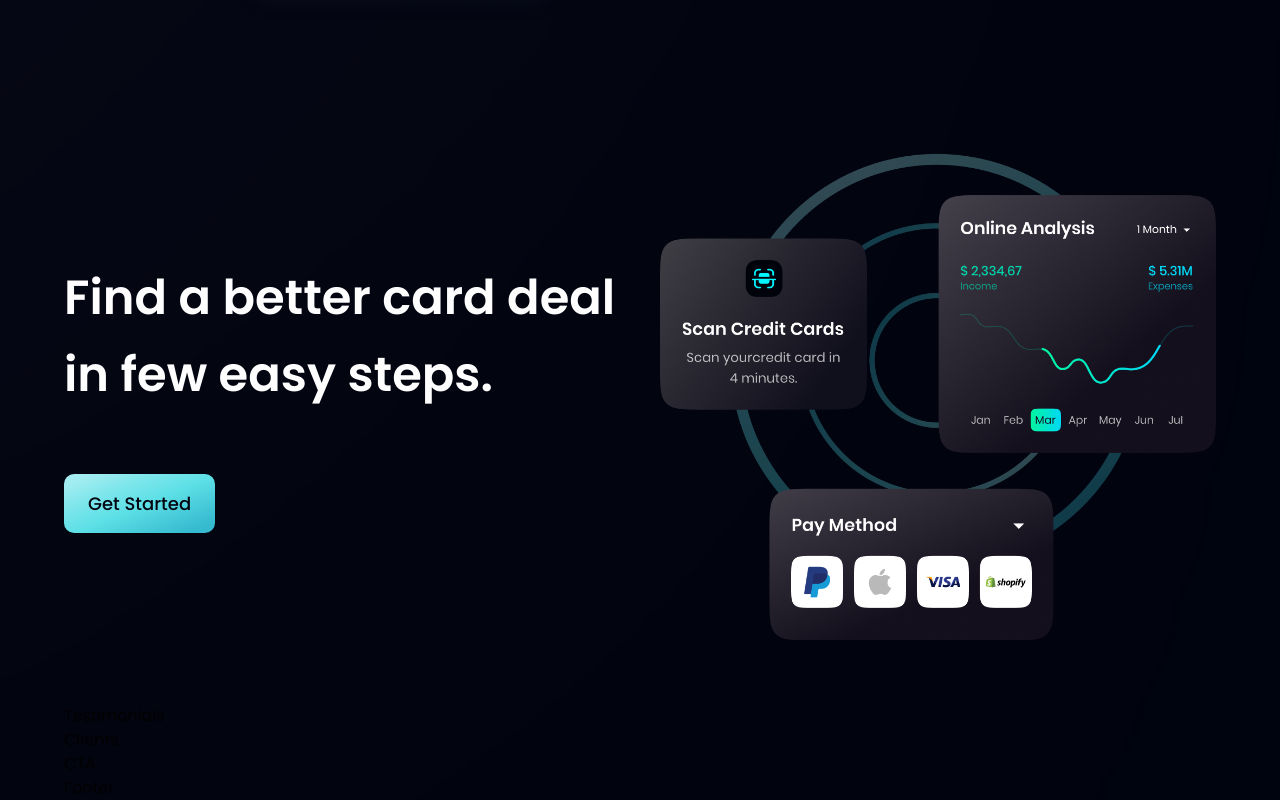
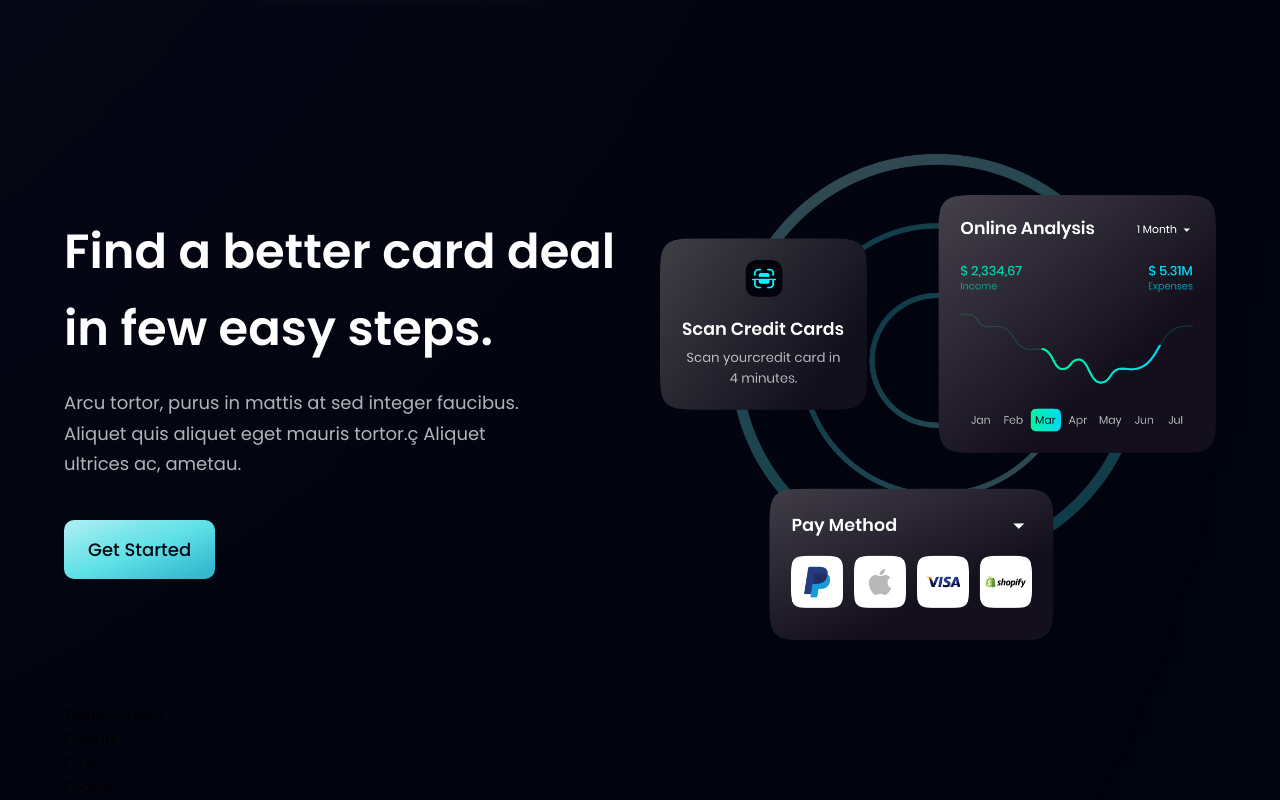
Before and after one commit to Ehtesham-Zahid/modern-bank-app, a React (Vite) app: page / in a window 1280 px wide. Shown: the part 2063-2863 px from the top of the page. Built offline with nearby package versions, Linux system fonts and the light colour scheme.

Commit message:
Card Deal Section Done

```diff
--- a/src/components/CardDeal.jsx
+++ b/src/components/CardDeal.jsx
@@ -10,7 +10,10 @@ const CardDeal = () => {
           Find a better card deal <br className="sm:block hidden" /> in few easy
           steps.
         </h2>
-        <p className={`${styles.paragraph} max-w-[470px] mt-5`}></p>
+        <p className={`${styles.paragraph} max-w-[470px] mt-5`}>
+          Arcu tortor, purus in mattis at sed integer faucibus. Aliquet quis
+          aliquet eget mauris tortor.ç Aliquet ultrices ac, ametau.
+        </p>
         <Button styles="mt-10" />
       </div>
 
--- a/src/components/Testimonials.jsx
+++ b/src/components/Testimonials.jsx
@@ -1,5 +1,3 @@
-import React from "react";
-
 const Testimonials = () => {
   return <div>Testimonials</div>;
 };
```
